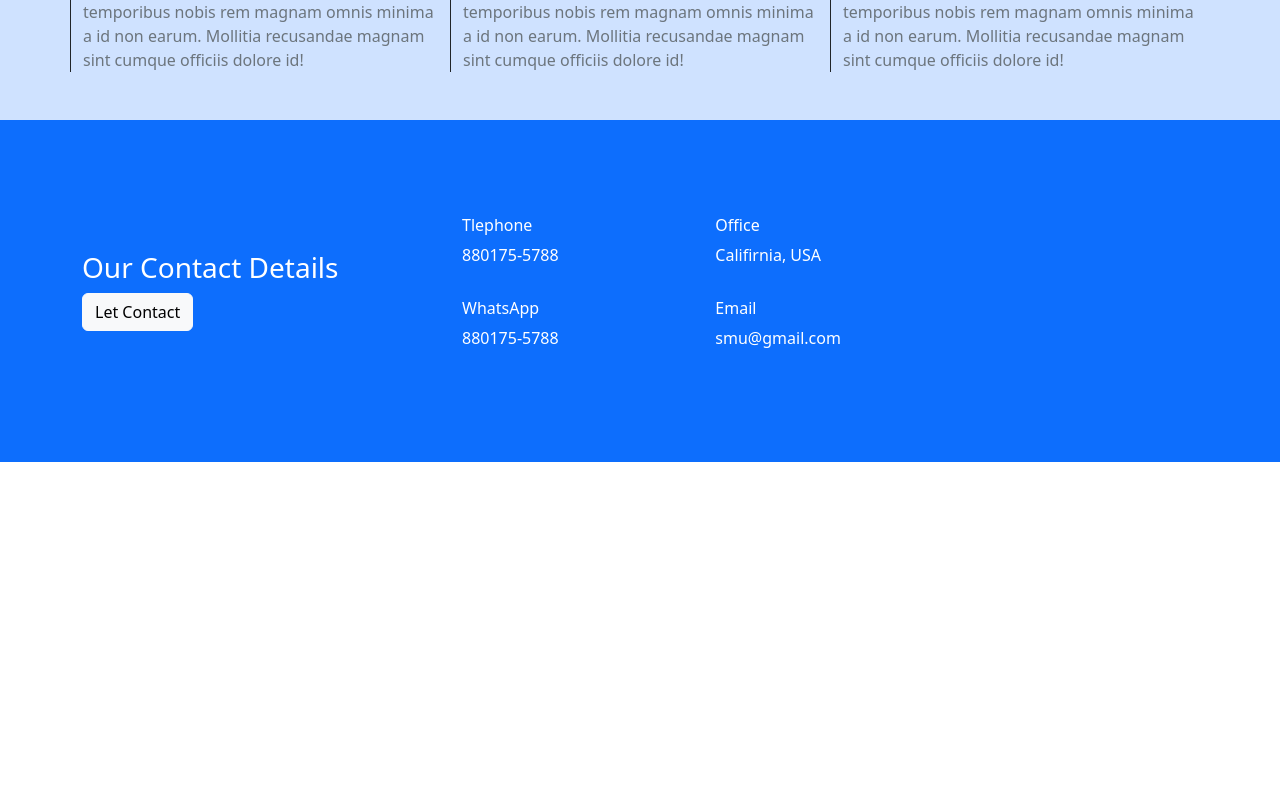
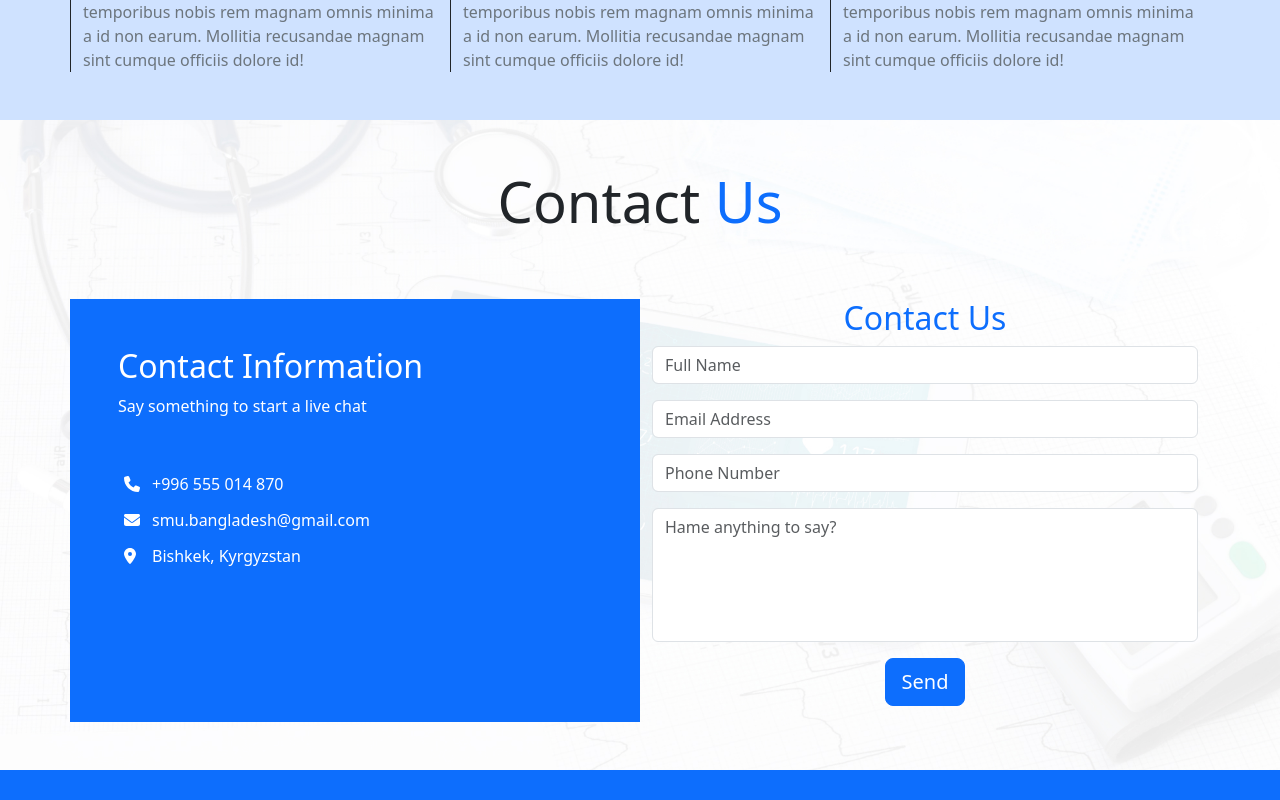
Before and after one commit to asif-daffodil/frontend, a React (Vite) app: page / in a window 1280 px wide. Shown: the part 6580-7380 px from the top of the page. Before the commit the page ends 7042 px from the top, so only its background shows below. Built offline with nearby package versions, Linux system fonts and the light colour scheme.

Commit message:
home contact

```diff
--- /dev/null
+++ b/src/Components/HomeComponents/Contact/Contact.jsx
@@ -0,0 +1,59 @@
+import { FontAwesomeIcon } from '@fortawesome/react-fontawesome';
+import { faEnvelope, faLocation, faLocationDot, faMailBulk, faMap, faPhone } from '@fortawesome/free-solid-svg-icons';
+
+
+const Contact = () => {
+    return (
+        <div className="container-fluid commonbg">
+            <div className="container py-5">
+                <div className="row mb-5">
+                    <div className="col-md-12">
+                        <h3 className="text-center display-4 mb-3">Contact <span className="text-primary">Us</span></h3>
+                    </div>
+                </div>
+                <div className="row">
+                    <div className="col-md-6 bg-primary text-white p-5">
+                        <h2>Contact Information</h2>
+                        <p className='mb-5'>Say something to start a live chat</p>
+                        <table className='' cellPadding="6">
+                            <tr>
+                                <td><FontAwesomeIcon icon={faPhone} /></td>
+                                <td>+996 555 014 870</td>
+                            </tr>
+                            <tr>
+                                <td><FontAwesomeIcon icon={faEnvelope} /></td>
+                                <td>smu.bangladesh@gmail.com</td>
+                            </tr>
+                            <tr>
+                                <td><FontAwesomeIcon icon={faLocationDot} /></td>
+                                <td>Bishkek, Kyrgyzstan</td>
+                            </tr>
+                        </table>
+                    </div>
+                    <div className="col-md-6 text-center text-primary">
+                        <h2>Contact Us</h2>
+                        <form action="">
+                            <div className="mb-3">
+                                <input type="text" className='form-control' placeholder='Full Name' />
+                            </div>
+                            <div className="mb-3">
+                                <input type="text" className='form-control' placeholder='Email Address' />
+                            </div>
+                            <div className="mb-3">
+                                <input type="text" className='form-control' placeholder='Phone Number' />
+                            </div>
+                            <div className="mb-3">
+                                <textarea className='form-control' placeholder='Hame anything to say?' rows="5" style={{ resize: "none" }}></textarea>
+                            </div>
+                            <div className="mb-3">
+                                <button className='btn btn-primary btn-lg'>Send</button>
+                            </div>
+                        </form>
+                    </div>
+                </div>
+            </div>
+        </div>
+    );
+};
+
+export default Contact;
--- a/src/Pages/Home/Home.jsx
+++ b/src/Pages/Home/Home.jsx
@@ -1,5 +1,6 @@
 import About from "../../Components/HomeComponents/About/About";
 import Blog from "../../Components/HomeComponents/Blog/Blog";
+import Contact from "../../Components/HomeComponents/Contact/Contact";
 import Count from "../../Components/HomeComponents/Count/Count";
 import EventGallery from "../../Components/HomeComponents/EventGallery/EventGallery";
 import HomeSlider from "../../Components/HomeComponents/HomeSlider/HomeSlider";
@@ -21,6 +22,7 @@ const Home = () => {
             <Blog />
             <TalkWith />
             <About />
+            <Contact />
         </div>
     );
 };
```
Also changed, not shown: src/images/HomeContactBg.jpg (added).
